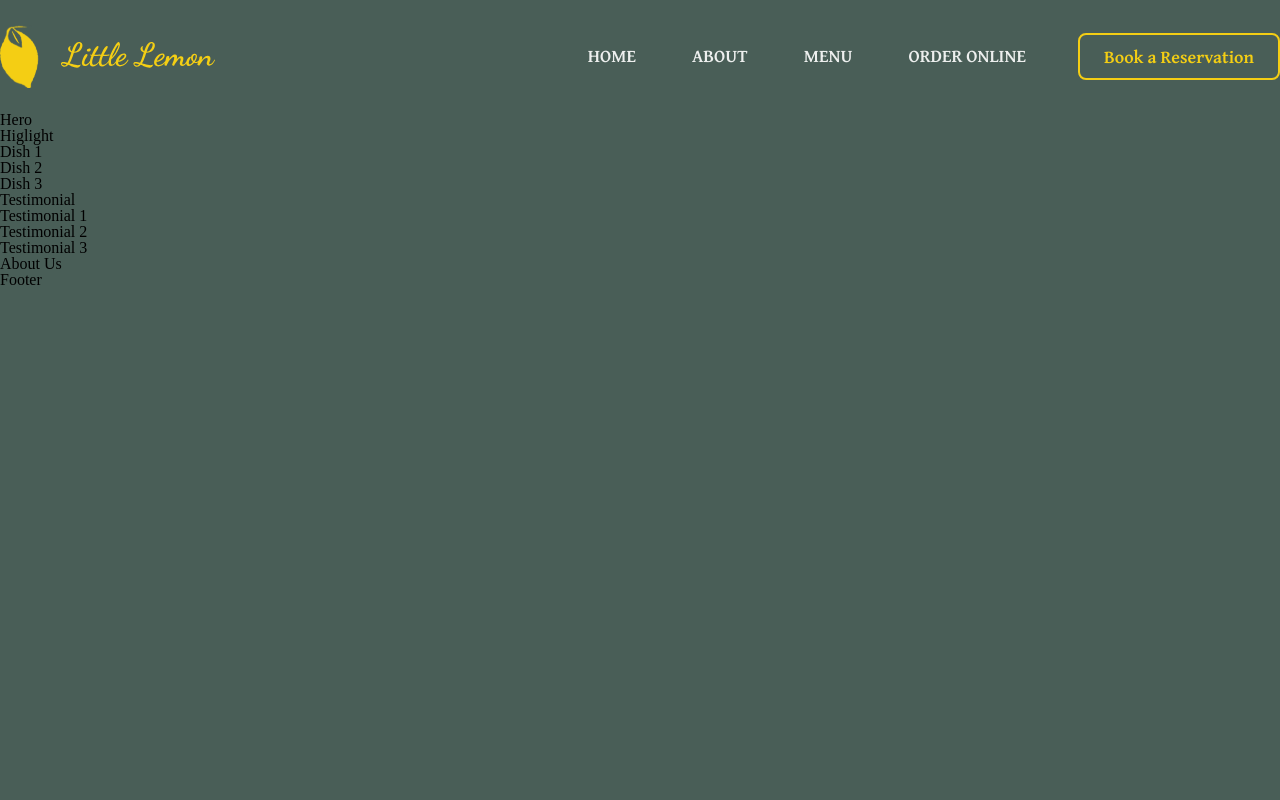
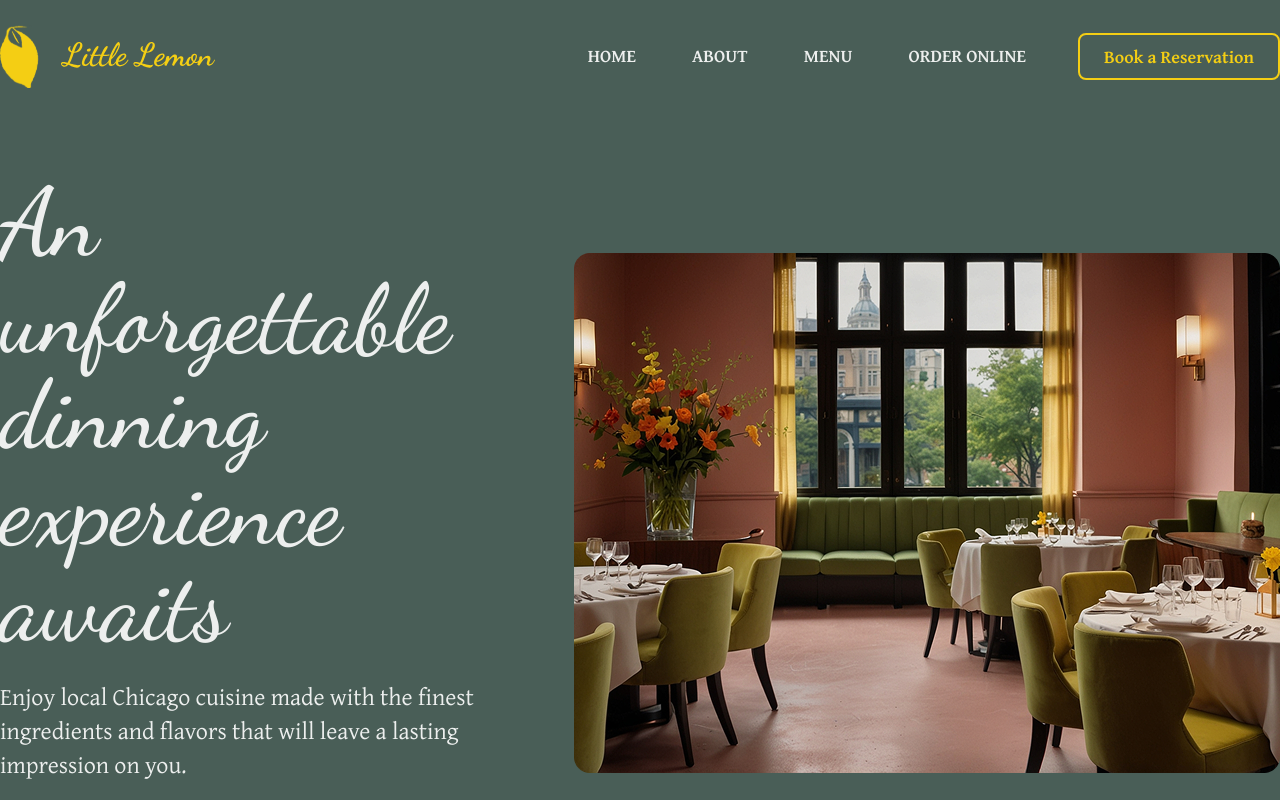
Before and after one commit to devmarto/little-lemon, a React (Create React App) app: page / in a window 1280 px wide. Shown: the top 800 px of the page. Built offline with nearby package versions, Linux system fonts and the light colour scheme.

Commit message:
create hero component

```diff
--- /dev/null
+++ b/src/components/Hero/Hero.css
@@ -0,0 +1,24 @@
+.hero{
+  display: flex;
+  align-items: center;
+  gap: 4.875rem;
+  padding: 4rem 0;
+}
+.hero-text{
+  color: #EDEFEE;
+}
+.hero-title{
+  font-family: 'Dancing Script';
+  font-size: 6rem;
+  font-weight: 500;
+  margin-bottom: 1.5rem;
+}
+.hero-subtitle{
+  font-size: 1.5rem;
+  line-height: 2.125rem;
+  font-family: 'Gentium Plus';
+  font-weight: 500;
+  margin-bottom: 1.5rem;
+  max-width: 586px;
+  width: 100%;
+}
--- a/src/components/Hero/Hero.js
+++ b/src/components/Hero/Hero.js
@@ -1,7 +1,20 @@
+import Button from '../Button/Button';
+import './Hero.css';
+import hero from '../../assets/images/hero-image.png'
+
 function Hero(){
   return(
-    <section>
-      <p>Hero</p>
+    <section className="container">
+      <div className="hero">
+        <div className="hero-text">
+          <h1 className="hero-title">An unforgettable dinning experience awaits</h1>
+          <p className="hero-subtitle">Enjoy local Chicago cuisine made with the finest ingredients and flavors  that will leave a lasting impression on you.</p>
+          <Button label="Reserve Your Table Now"/>
+        </div>
+        <div>
+          <img src={hero} alt="Little Lemon Restaurant" />
+        </div>
+      </div>
     </section>
   )
 }
```
Also changed, not shown: src/assets/images/hero-image.png (added).
